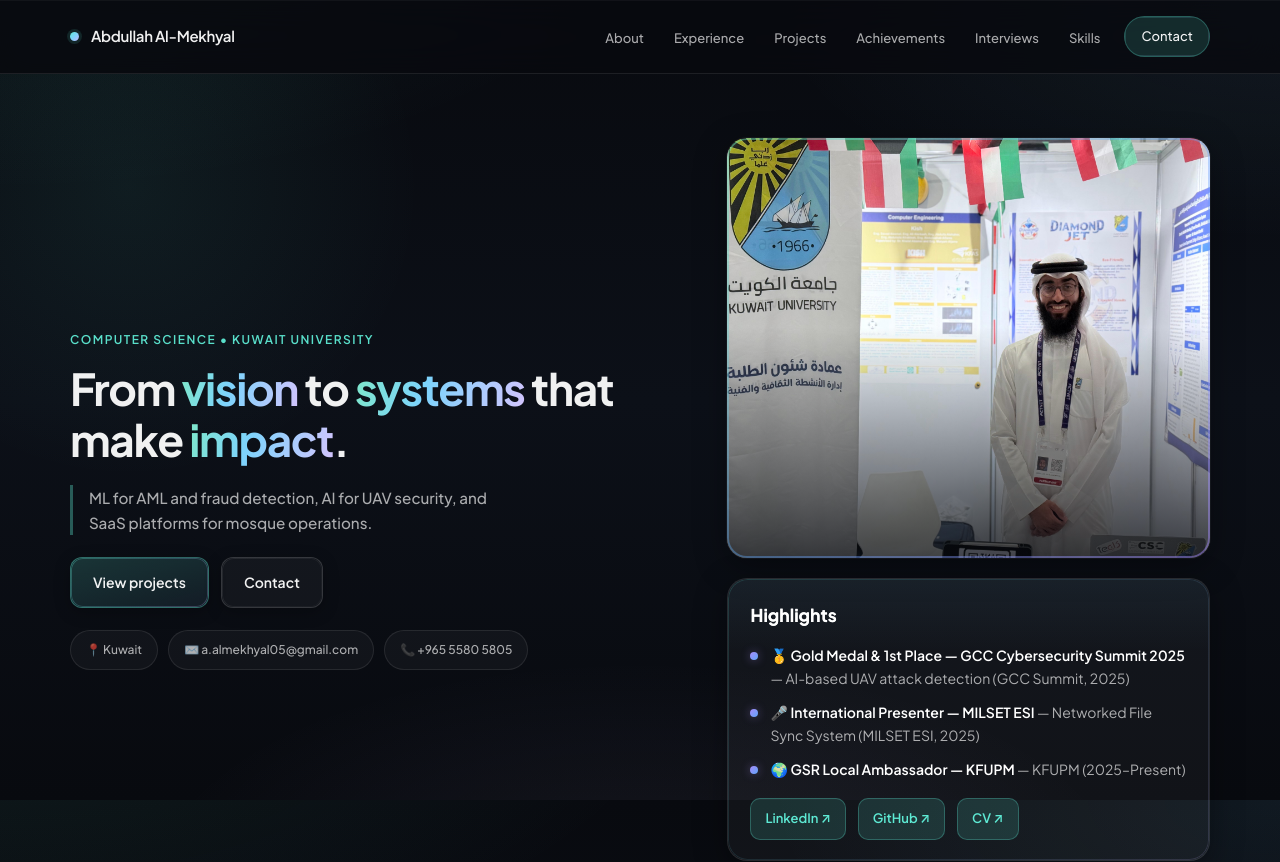
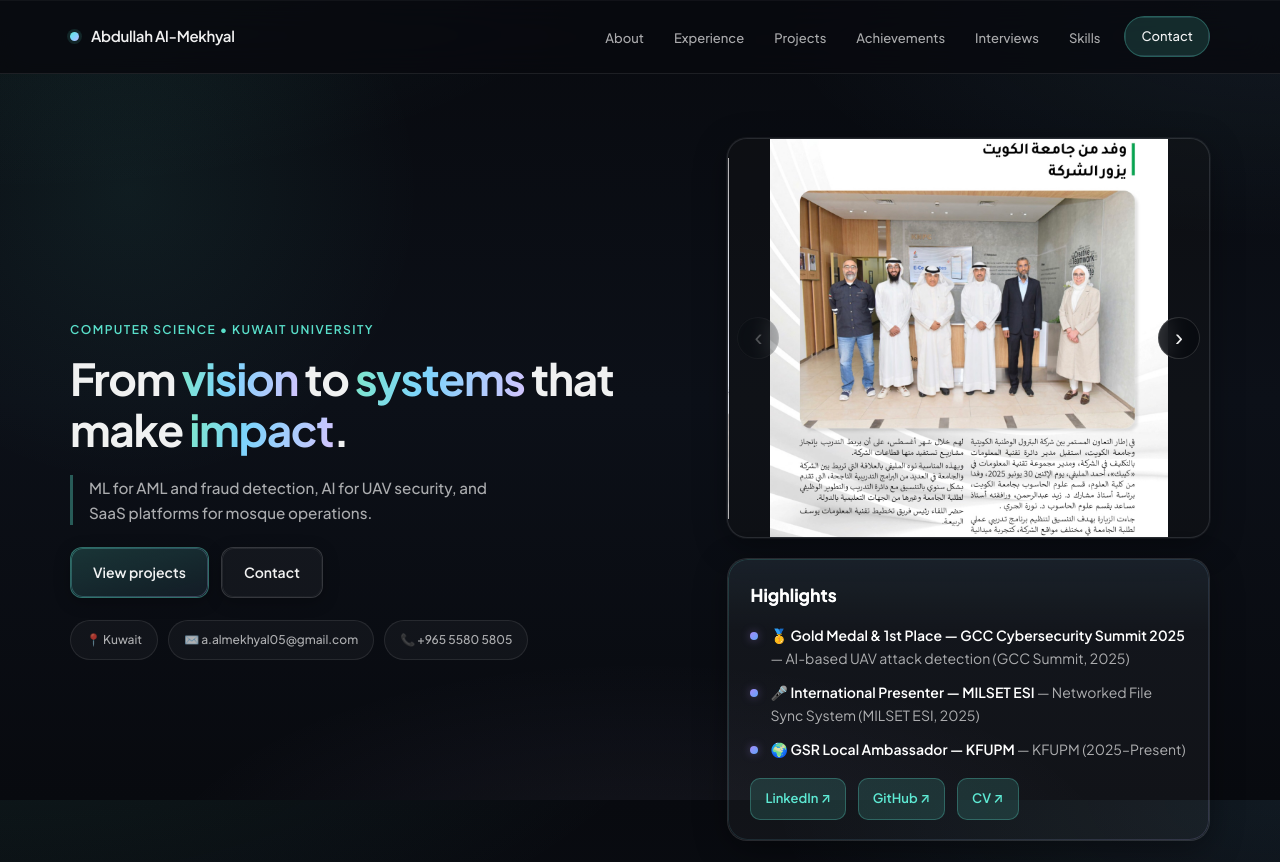
Before and after one commit to mekhyal/portfolio, a React (Create React App) app: page / in a window 1280 px wide. Shown: the top 862 px of the page. Built offline with nearby package versions, Linux system fonts and the light colour scheme.

Commit message:
Add images

```diff
--- a/src/App.js
+++ b/src/App.js
@@ -1,4 +1,4 @@
-import { useState } from 'react'
+import { useState, useRef, useEffect, useCallback } from 'react'
 
 const LINKEDIN = 'https://www.linkedin.com/in/abdullah-almekhyal/'
 const GITHUB = 'https://github.com/mekhyal'
@@ -151,9 +151,60 @@ const skillPanels = [
 
 export default function App() {
   const [navOpen, setNavOpen] = useState(false)
+  const mediaScrollRef = useRef(null)
+  const [mediaScroll, setMediaScroll] = useState({ canPrev: false, canNext: true })
+
   const year = new Date().getFullYear()
 
   const closeNav = () => setNavOpen(false)
+
+  const updateMediaScroll = useCallback(() => {
+    const el = mediaScrollRef.current
+    if (!el) return
+    const { scrollLeft, scrollWidth, clientWidth } = el
+    const max = scrollWidth - clientWidth
+    setMediaScroll({
+      canPrev: scrollLeft > 2,
+      canNext: scrollLeft < max - 2,
+    })
+  }, [])
+
+  useEffect(() => {
+    const el = mediaScrollRef.current
+    if (!el) return
+    updateMediaScroll()
+    el.addEventListener('scroll', updateMediaScroll, { passive: true })
+    const ro = new ResizeObserver(updateMediaScroll)
+    ro.observe(el)
+    return () => {
+      el.removeEventListener('scroll', updateMediaScroll)
+      ro.disconnect()
+    }
+  }, [updateMediaScroll])
+
+  useEffect(() => {
+    const tick = () => {
+      if (document.hidden) return
+      const el = mediaScrollRef.current
+      if (!el) return
+      const { scrollLeft, scrollWidth, clientWidth } = el
+      const max = scrollWidth - clientWidth
+      if (max <= 0) return
+      if (scrollLeft >= max - 2) {
+        el.scrollTo({ left: 0, behavior: 'smooth' })
+      } else {
+        el.scrollBy({ left: clientWidth, behavior: 'smooth' })
+      }
+    }
+    const id = window.setInterval(tick, 3000)
+    return () => window.clearInterval(id)
+  }, [])
+
+  const scrollHeroMedia = (direction) => {
+    const el = mediaScrollRef.current
+    if (!el) return
+    el.scrollBy({ left: direction * el.clientWidth, behavior: 'smooth' })
+  }
 
   return (
     <>
@@ -251,9 +302,51 @@ export default function App() {
             </div>
 
             <aside className="hero-card" aria-label="Highlights">
-              <div className="profile-photo">
-                <img src="/profile.jpg" alt="Abdullah Al-Mekhyal" />
+              <div className="hero-media-wrap">
+                <div
+                  ref={mediaScrollRef}
+                  className="hero-media-box"
+                  role="region"
+                  aria-label="Photos — scroll sideways or use arrows"
+                >
+                  <figure className="hero-media-slide">
+                    <img src="/profile.jpg" alt="Abdullah Al-Mekhyal" />
+                  </figure>
+                  <figure className="hero-media-slide">
+                    <img
+                      src="/IMG_9248.jpg"
+                      alt="Kuwait University CS delegation visit at KNPC"
+                      loading="lazy"
+                    />
+                  </figure>
+                  <figure className="hero-media-slide">
+                    <img
+                      src="/IMG_6662.jpg"
+                      alt="Ministry of Higher Education — first place in research posters"
+                      loading="lazy"
+                    />
+                  </figure>
+                </div>
+                <button
+                  type="button"
+                  className="hero-media-nav hero-media-nav--prev"
+                  aria-label="Previous photo"
+                  disabled={!mediaScroll.canPrev}
+                  onClick={() => scrollHeroMedia(-1)}
+                >
+                  ‹
+                </button>
+                <button
+                  type="button"
+                  className="hero-media-nav hero-media-nav--next"
+                  aria-label="Next photo"
+                  disabled={!mediaScroll.canNext}
+                  onClick={() => scrollHeroMedia(1)}
+                >
+                  ›
+                </button>
               </div>
+
               <div className="card">
                 <h2 className="card-title">Highlights</h2>
                 <ul className="list">
--- a/src/index.css
+++ b/src/index.css
@@ -340,64 +340,111 @@ a.pill:hover {
     }
 }
 
-/* Profile Photo */
-.profile-photo {
+/* Hero: one box, all photos — scroll + arrow controls */
+.hero-media-wrap {
     position: relative;
-    border-radius: 20px;
-    overflow: hidden;
-    box-shadow: var(--shadow-soft), 0 0 0 1px rgba(255, 255, 255, 0.06);
-    transition: box-shadow 0.35s ease, transform 0.35s ease;
-    background: var(--panel2);
-    aspect-ratio: 4 / 5;
-    max-height: 420px;
-    min-height: 0;
+    width: 100%;
 }
 
-.profile-photo::before {
-    content: '';
-    position: absolute;
-    inset: 0;
+.hero-media-box {
+    display: flex;
+    flex-direction: row;
+    flex-wrap: nowrap;
+    width: 100%;
+    max-height: 420px;
+    height: 400px;
+    overflow-x: auto;
+    overflow-y: hidden;
+    scroll-snap-type: x mandatory;
+    scroll-behavior: smooth;
+    -webkit-overflow-scrolling: touch;
+    gap: 0;
     border-radius: 20px;
-    padding: 2px;
-    background: linear-gradient(135deg, rgba(110, 231, 183, 0.6), rgba(96, 165, 250, 0.5), rgba(167, 139, 250, 0.6));
-    -webkit-mask:
-        linear-gradient(#fff 0 0) content-box,
-        linear-gradient(#fff 0 0);
-    mask:
-        linear-gradient(#fff 0 0) content-box,
-        linear-gradient(#fff 0 0);
-    -webkit-mask-composite: xor;
-    mask-composite: exclude;
-    opacity: 0.8;
-    z-index: 2;
-    transition: opacity 0.4s ease;
-    pointer-events: none;
+    border: 1px solid var(--border);
+    background: rgba(255, 255, 255, 0.04);
+    box-shadow: var(--shadow-soft), 0 0 0 1px rgba(255, 255, 255, 0.06);
+    scrollbar-color: rgba(94, 234, 212, 0.35) transparent;
+    scrollbar-width: thin;
 }
 
-.profile-photo::after {
-    content: '';
+.hero-media-nav {
     position: absolute;
-    inset: 0;
-    background: linear-gradient(180deg, transparent 45%, rgba(8, 10, 15, 0.75) 100%);
-    pointer-events: none;
-    z-index: 1;
+    top: 50%;
+    transform: translateY(-50%);
+    z-index: 2;
+    width: 42px;
+    height: 42px;
+    padding: 0;
+    display: flex;
+    align-items: center;
+    justify-content: center;
+    border-radius: 999px;
+    border: 1px solid var(--border-strong);
+    background: rgba(8, 10, 15, 0.82);
+    backdrop-filter: blur(10px);
+    -webkit-backdrop-filter: blur(10px);
+    color: var(--text);
+    font-size: 1.5rem;
+    line-height: 1;
+    cursor: pointer;
+    transition: background 0.2s ease, border-color 0.2s ease, color 0.2s ease, opacity 0.2s ease;
 }
 
-.profile-photo img {
+.hero-media-nav--prev {
+    left: 10px;
+}
+
+.hero-media-nav--next {
+    right: 10px;
+}
+
+.hero-media-nav:hover:not(:disabled) {
+    background: rgba(94, 234, 212, 0.15);
+    border-color: rgba(94, 234, 212, 0.45);
+    color: var(--accent);
+}
+
+.hero-media-nav:focus-visible {
+    outline: 2px solid var(--accent);
+    outline-offset: 2px;
+}
+
+.hero-media-nav:disabled {
+    opacity: 0.28;
+    cursor: not-allowed;
+}
+
+.hero-media-box::-webkit-scrollbar {
+    height: 8px;
+}
+
+.hero-media-box::-webkit-scrollbar-thumb {
+    background: rgba(94, 234, 212, 0.35);
+    border-radius: 999px;
+}
+
+.hero-media-slide {
+    flex: 0 0 100%;
+    width: 100%;
+    min-width: 100%;
+    margin: 0;
+    scroll-snap-align: start;
+    scroll-snap-stop: always;
+    height: 100%;
+    align-self: stretch;
+    overflow: hidden;
+    background: rgba(0, 0, 0, 0.28);
+    display: flex;
+    align-items: center;
+    justify-content: center;
+}
+
+.hero-media-slide img {
+    display: block;
     width: 100%;
     height: 100%;
-    display: block;
-    object-fit: cover;
-    object-position: center 22%;
-}
-
-.profile-photo:hover {
-    transform: translateY(-3px);
-    box-shadow: var(--shadow), 0 0 0 1px rgba(94, 234, 212, 0.15);
-}
-
-.profile-photo:hover::before {
-    opacity: 1;
+    object-fit: contain;
+    object-position: center;
 }
 
 .hero-card .card {
@@ -1331,9 +1378,9 @@ textarea:focus {
         gap: 20px;
     }
 
-    .profile-photo {
-        max-height: 300px;
-        aspect-ratio: 3 / 4;
+    .hero-media-box {
+        max-height: 320px;
+        height: 300px;
     }
 
     .two-col {
@@ -1367,10 +1414,9 @@ textarea:focus {
         grid-template-columns: 1fr;
     }
 
-    .profile-photo {
-        max-width: 100%;
+    .hero-media-box {
         max-height: 360px;
-        aspect-ratio: 4 / 5;
+        height: 340px;
     }
 
     .contact-links {
```
Also changed, not shown: public/IMG_6662.jpg (added), public/IMG_9248.jpg (added).
